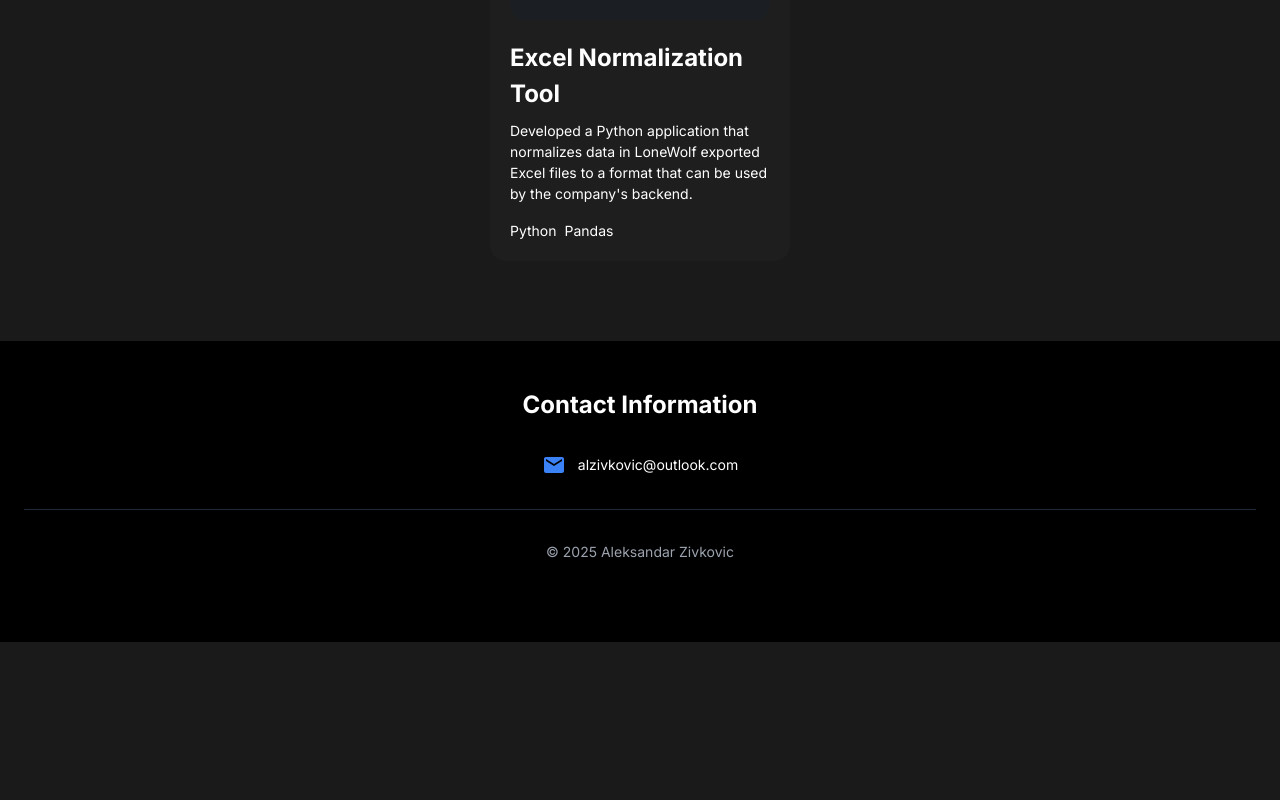
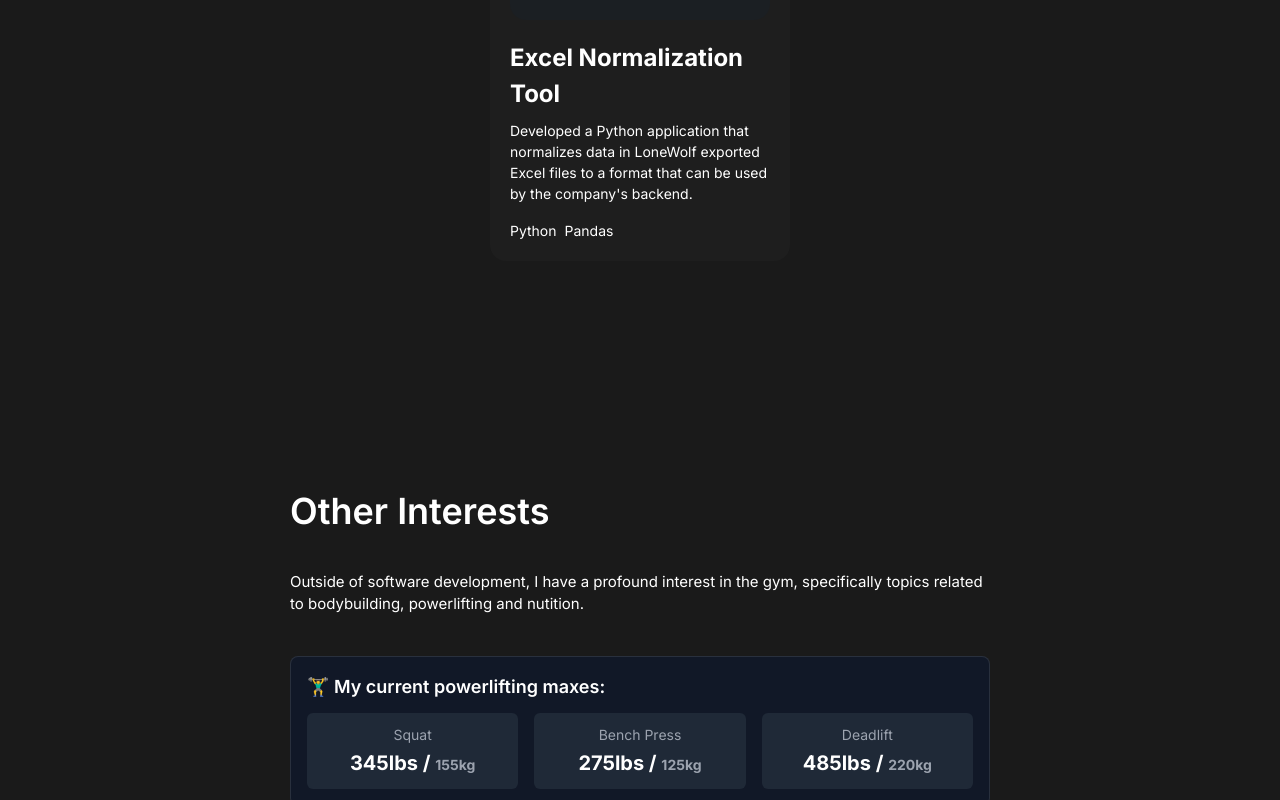
Before and after one commit to al-zivkovic/alzivkovicsite-2, a React (Vite) app: page / in a window 1280 px wide. Shown: the part 2000-2800 px from the top of the page. Before the commit the page ends 2642 px from the top, so only its background shows below. Built offline with nearby package versions, Linux system fonts and the light colour scheme; a web font is replaced by a local one.

Commit message:
added other interests section

```diff
--- a/src/App.jsx
+++ b/src/App.jsx
@@ -5,6 +5,7 @@ import Hero from "./components/Hero"
 import Projects from "./components/Projects"
 import Experience from "./components/Experience"
 import Footer from "./components/Footer"
+import AdditionalInfo from "./components/AdditionalInfo"
 
 function App() {
   const components = [
@@ -15,6 +16,10 @@ function App() {
     {
       component: <Projects />,
       id: "projects"
+    },
+    {
+      component: <AdditionalInfo />,
+      id: "other-hobbies-and-interests"
     },
   ]
 
--- /dev/null
+++ b/src/components/AdditionalInfo.jsx
@@ -0,0 +1,31 @@
+const AdditionalInfo = () => {
+  return (
+      <div id="other-interests" className="flex flex-col justify-center mt-[150px]">
+          <h1 className="text-2xl sm:text-4xl pb-6 sm:pb-10">Other Interests</h1>
+          <div className="text-[15px]">
+              <p className="mb-10">
+                Outside of software development, I have a profound interest in the gym, specifically topics related to bodybuilding, powerlifting and nutition.
+              </p>
+              <div className="mt-4 p-4 bg-gray-900 rounded-lg border border-white/10">
+                <h3 className="text-lg font-semibold mb-3 text-white">🏋️‍♂️ My current powerlifting maxes:</h3>
+                <div className="grid grid-cols-1 sm:grid-cols-3 gap-4">
+                  <div className="flex flex-col items-center p-3 bg-gray-800 rounded-md">
+                    <span className="text-sm text-gray-400 mb-1">Squat</span>
+                    <span className="text-xl font-bold text-white">345lbs / <span className="text-sm text-gray-400">155kg</span></span>
+                  </div>
+                  <div className="flex flex-col items-center p-3 bg-gray-800 rounded-md">
+                    <span className="text-sm text-gray-400 mb-1">Bench Press</span>
+                    <span className="text-xl font-bold text-white">275lbs / <span className="text-sm text-gray-400">125kg</span></span>
+                  </div>
+                  <div className="flex flex-col items-center p-3 bg-gray-800 rounded-md">
+                    <span className="text-sm text-gray-400 mb-1">Deadlift</span>
+                    <span className="text-xl font-bold text-white">485lbs / <span className="text-sm text-gray-400">220kg</span></span>
+                  </div>
+                </div>
+              </div>
+          </div>
+      </div>
+  );
+}
+
+export default AdditionalInfo;
--- a/src/components/Navbar.jsx
+++ b/src/components/Navbar.jsx
@@ -5,6 +5,7 @@ import WorkHistoryIcon from '@mui/icons-material/WorkHistory';
 import CodeIcon from '@mui/icons-material/Code';
 import GitHubIcon from '@mui/icons-material/GitHub';
 import LinkedInIcon from '@mui/icons-material/LinkedIn';
+import InterestsIcon from '@mui/icons-material/Interests';
 
 const Navbar = () => {
     const scrollToId = (id) => {
@@ -56,6 +57,10 @@ const Navbar = () => {
                         <CodeIcon className="cursor-pointer transition-all duration-300 ease-out transform-gpu"/>
                         <span className="pointer-events-none overflow-hidden max-w-0 opacity-0 translate-x-[-8px] whitespace-nowrap text-sm transition-all duration-300 ease-out group-hover:max-w-[120px] group-hover:opacity-100 group-hover:translate-x-0">Projects</span>
                     </Link>
+                    <Link to="#other-interests" onClick={(e) => { e.preventDefault(); scrollToId('other-interests'); }} className="group flex items-center gap-2 hover:text-blue-500 transition-colors duration-200" aria-label="Other Interests" title="Other Interests">
+                        <InterestsIcon className="cursor-pointer transition-all duration-300 ease-out transform-gpu"/>
+                        <span className="pointer-events-none overflow-hidden max-w-0 opacity-0 translate-x-[-8px] whitespace-nowrap text-sm transition-all duration-300 ease-out group-hover:max-w-[120px] group-hover:opacity-100 group-hover:translate-x-0">Other Interests</span>
+                    </Link>
                     <Link to="https://github.com/al-zivkovic" className="group flex items-center gap-2 hover:text-gray-300 transition-colors duration-200" aria-label="GitHub" title="GitHub">
                         <GitHubIcon className="cursor-pointer transition-all duration-300 ease-out transform-gpu hover:scale-100"/>
                     </Link>
```
